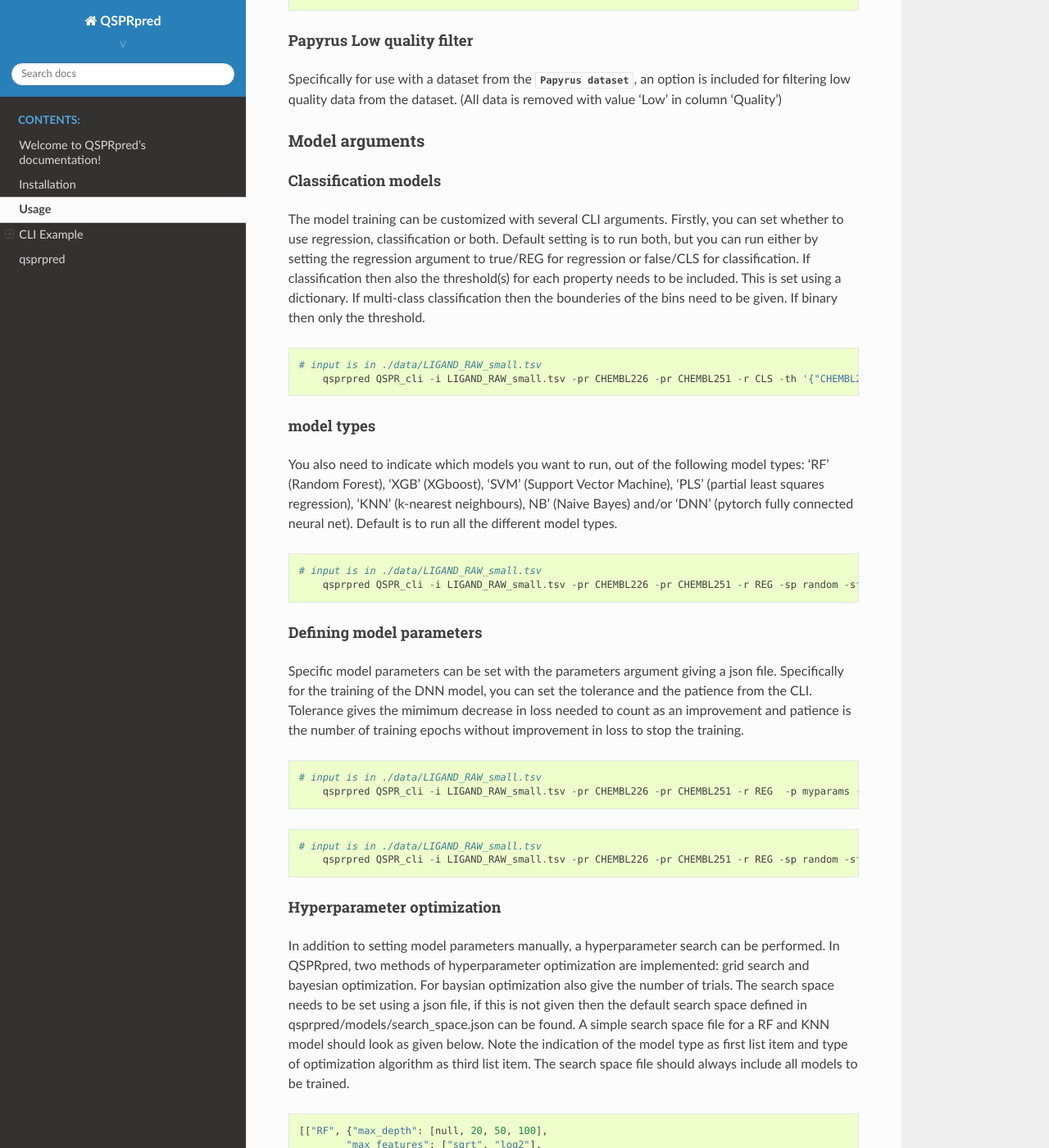
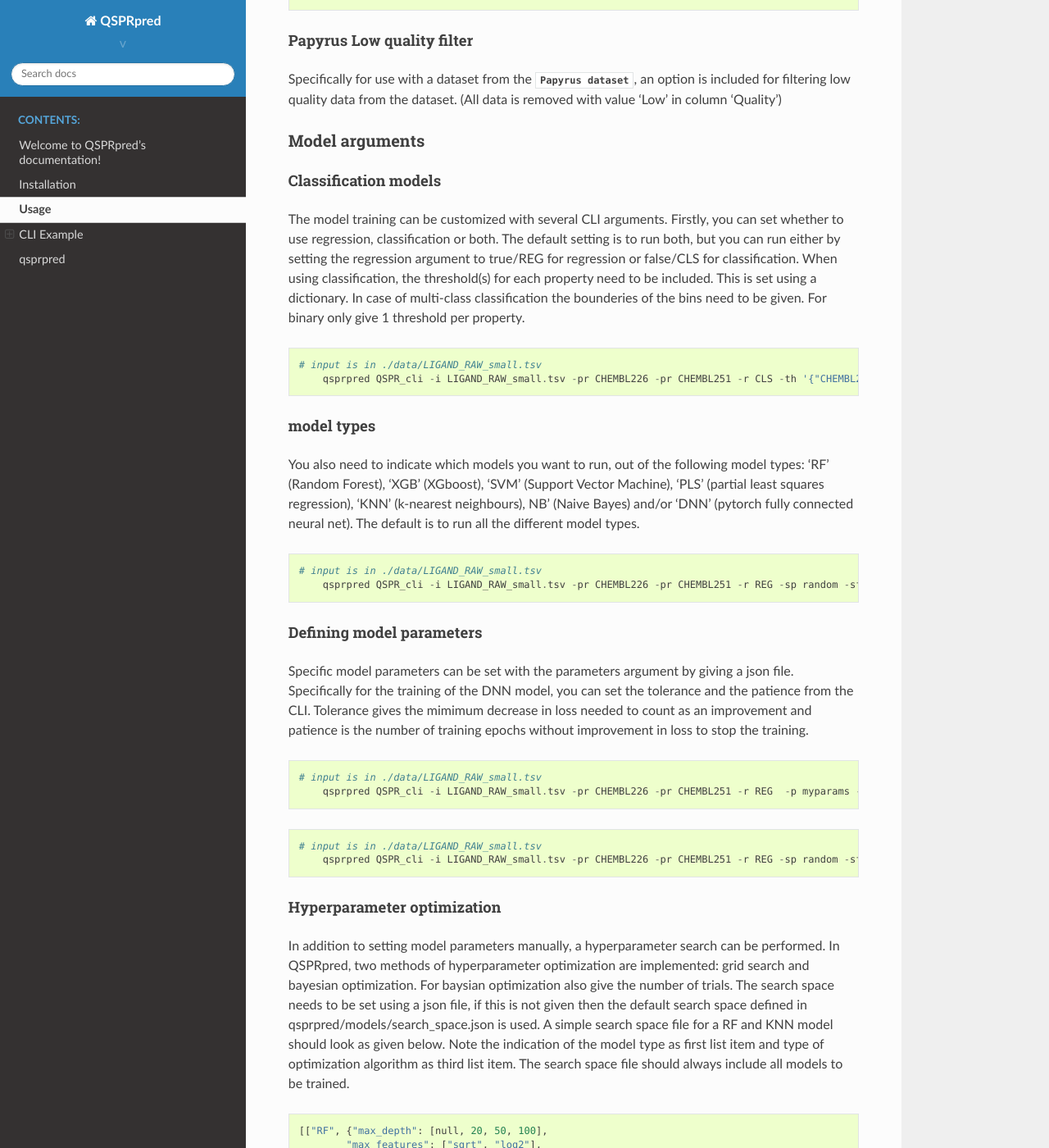
Before and after one commit to CDDLeiden/QSPRpred, a Sphinx documentation site: the page built from docs/use.rst, in a window 1280 px wide and 1400 px high, scrolled down 2759 px. Shown: the whole window at 82% size. Built offline with Sphinx 7.4.7 and the Read the Docs theme 2.0.0, drawn with Linux system fonts in a browser that asks for light colours; some of the changed text lies outside the part shown.

Commit message:
some language changes

```diff
--- a/docs/use.rst
+++ b/docs/use.rst
@@ -65,7 +65,7 @@ Here you can find a short overview.
 
 Base settings arguments
 ^^^^^^^^^^^^^^^^^^^^^^^
-Apart from the base directory and the input file, there are a few other base options then
+Apart from the base directory and the input file, there are a few other base options that
 can be set. Including the -d, will also print debug options to the log file. The random
 seed can also be set manually (although identical results are not guaranteed with keeping
 the same random seed). Furthermore, the number of cpu's used for model training and the
@@ -93,7 +93,7 @@ Train test split
 """"""""""""""""
 In the base example we use a random split to create the train and test set. There are two
 more options, namely a scaffold split, where the data is split into a test and train set
-randomly but keeping molecules with the same Murcko scaffold together.
+randomly but keeping molecules with the same Murcko scaffold in the same set.
 
 ..  code-block::
 
@@ -124,7 +124,7 @@ be combined. For more control over the descriptorcalculator settings use the pyt
 Feature filtering
 """""""""""""""""
 The calculated features can also be filtered. Three different filters are implemented in
-QSPRpred, namely a high correlation filter, low variance filter and the boruta filter.
+QSPRpred, namely a high correlation filter, a low variance filter and the boruta filter.
 The high correlation filter and low variance filter need to be set with a threshold
 for filtering.
 
@@ -147,11 +147,11 @@ Classification models
 """""""""""""""""""""
 The model training can be customized with several CLI arguments.
 Firstly, you can set whether to use regression, classification or both.
-Default setting is to run both, but you can run either by setting the
+The default setting is to run both, but you can run either by setting the
 regression argument to true/REG for regression or false/CLS for classification.
-If classification then also the threshold(s) for each property needs to be included.
-This is set using a dictionary. If multi-class classification then the bounderies of
-the bins need to be given. If binary then only the threshold.
+When using classification, the threshold(s) for each property need to be included.
+This is set using a dictionary. In case of multi-class classification the bounderies of
+the bins need to be given. For binary only give 1 threshold per property.
 
 ..  code-block::
 
@@ -164,7 +164,7 @@ model types
 You also need to indicate which models you want to run, out of the following model types:
 'RF' (Random Forest), 'XGB' (XGboost), 'SVM' (Support Vector Machine), 'PLS' (partial least squares regression),
 'KNN' (k-nearest neighbours), NB' (Naive Bayes) and/or 'DNN' (pytorch fully connected neural net).
-Default is to run all the different model types.
+The default is to run all the different model types.
 
 ..  code-block::
 
@@ -173,7 +173,7 @@ Default is to run all the different model types.
 
 Defining model parameters
 """""""""""""""""""""""""
-Specific model parameters can be set with the parameters argument giving a json file.
+Specific model parameters can be set with the parameters argument by giving a json file.
 Specifically for the training of the DNN model, you can set the tolerance and the patience from the CLI.
 Tolerance gives the mimimum decrease in loss needed to count as an improvement and
 patience is the number of training epochs without improvement in loss to stop the training.
@@ -194,7 +194,7 @@ In addition to setting model parameters manually, a hyperparameter search can be
 In QSPRpred, two methods of hyperparameter optimization are implemented: grid search and
 bayesian optimization. For baysian optimization also give the number of trials.
 The search space needs to be set using a json file, if this is not given then the default
-search space defined in qsprpred/models/search_space.json can be found.
+search space defined in qsprpred/models/search_space.json is used.
 A simple search space file for a RF and KNN model should look as given below.
 Note the indication of the model type as first list item and type of optimization algorithm
 as third list item. The search space file should always include all models to be trained.
```
Also changed, not shown: other parts of docs/use.rst (+1 -1 lines).
